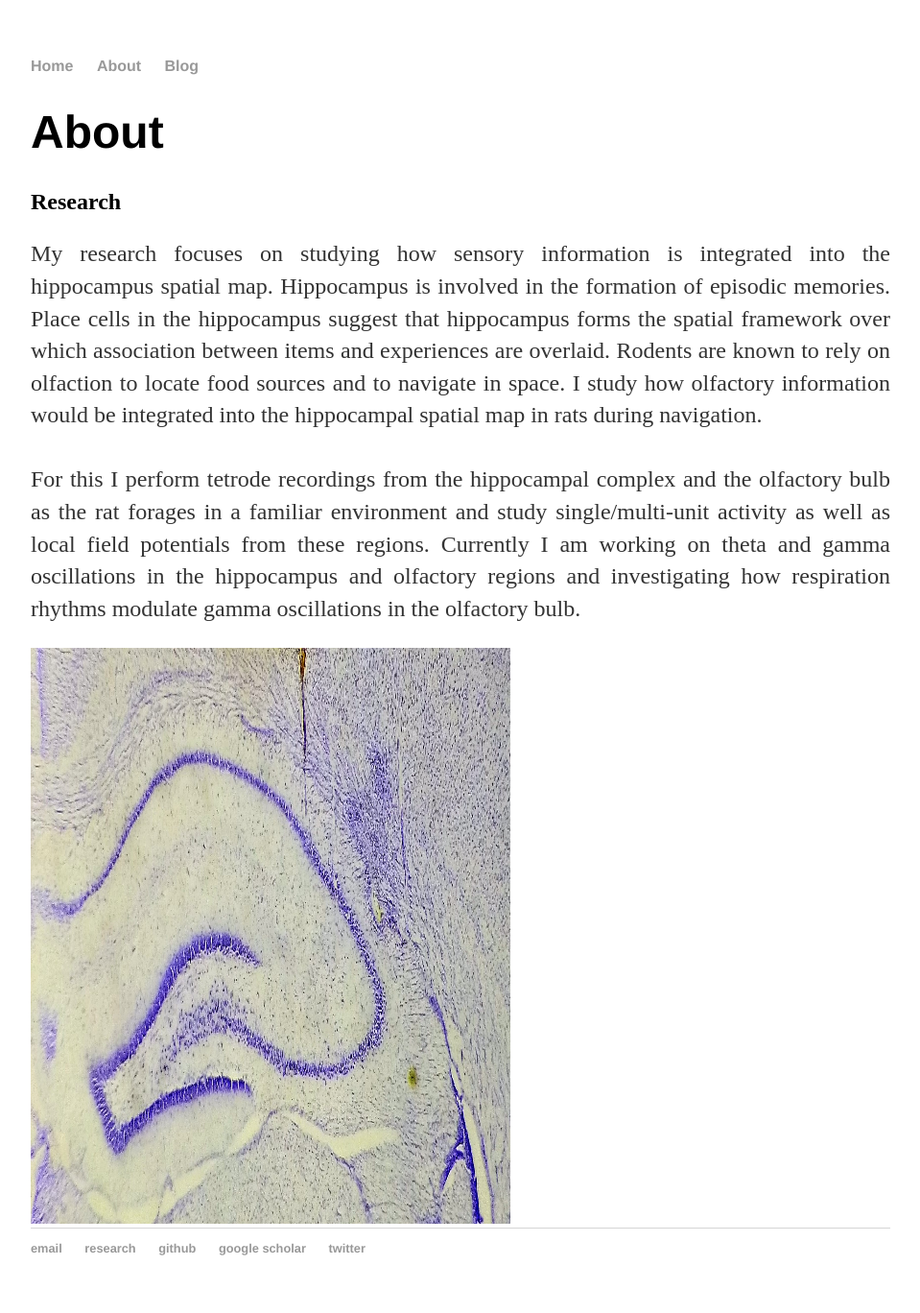
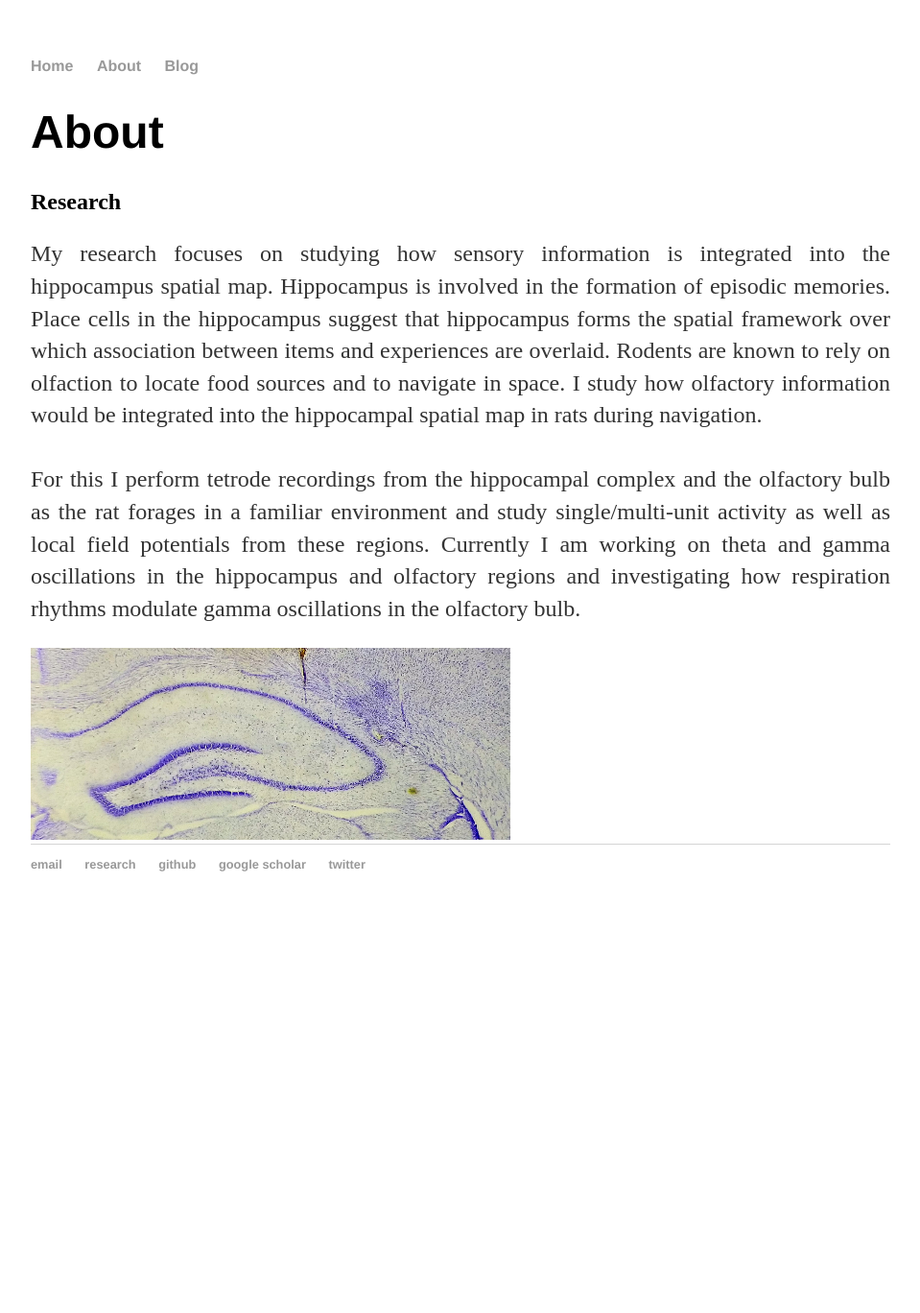
Before and after one commit to AdiBish/adibish.github.io, a Jekyll site: the page built from about/index.html, in a window 1280 px wide. Shown: the whole page at 96% size, without its empty margins (160-1119 px from the left). Built offline with Jekyll 4.4.1, drawn with Linux system fonts in a browser that asks for light colours; after the commit the page ends 968 px from its top, so only the background shows below that.

Commit message:
Update index.html

```diff
--- a/about/index.html
+++ b/about/index.html
@@ -14,7 +14,7 @@ title: Aditi Bishnoi's Blog
 			</p>
 			</div>
 			<div class="left">
-				<img src="https://adibish.github.io//images//hpc.jpg" width="500" height="600">
+				<img src="https://adibish.github.io//images//hpc.jpg" width="500" height="200">
 
 			</div>
 
```
